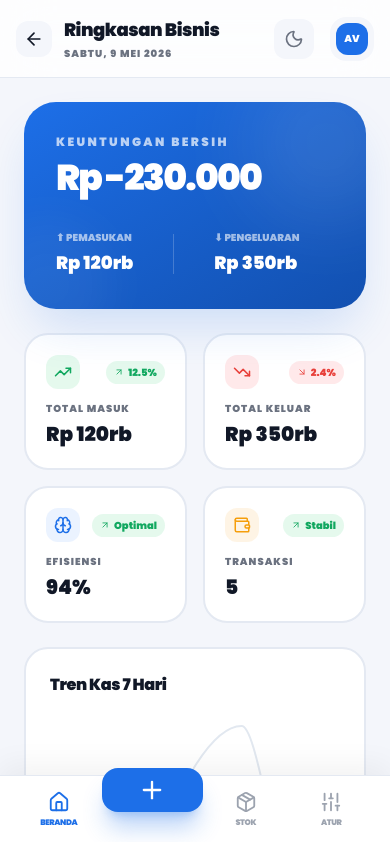
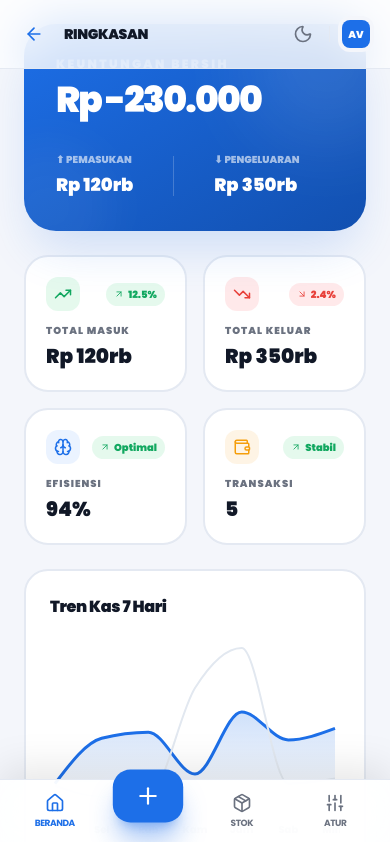
Before and after one commit to imanyunar/start, a React (Vite) app: page /smartflow in a window 390 px wide. Shown: the top 842 px of the page. Built offline with nearby package versions, Linux system fonts and the light colour scheme.

Commit message:
Fix SmartFlow mobile navbar consistency

```diff
--- a/src/pages/SmartFlowPage.tsx
+++ b/src/pages/SmartFlowPage.tsx
@@ -248,7 +248,7 @@ function DashboardPage({ transactions, onGoTransactions }: any) {
 export default function App() {
   const [tab, setTab] = useState('dashboard');
   const [transactions, setTransactions] = useState(INITIAL_TX);
-  const [isDark, setIsDark] = useState(false);
+  const [isDark, setIsDark] = useState(() => document.documentElement.classList.contains('dark'));
   const [inputText, setInputText] = useState('');
   const [toast, setToast] = useState('');
 
@@ -359,27 +359,26 @@ export default function App() {
       {/* Main Content Area */}
       <main className="lg:ml-72 pb-32">
         {/* Header */}
-        <header className="sticky top-0 z-40 bg-[var(--app-surface)]/80 backdrop-blur-xl border-b border-[var(--app-border)] px-4 lg:px-12 py-4 lg:py-5 flex justify-between items-center">
+        <header className="fixed top-0 right-0 left-0 lg:left-72 z-[1000] bg-[var(--app-surface)]/80 backdrop-blur-xl border-b border-[var(--app-border)] px-4 lg:px-12 py-4 flex justify-between items-center transition-all duration-300">
           <div className="flex items-center gap-3">
-            <Link to="/" className="lg:hidden p-2 bg-[var(--app-bg)] rounded-xl text-[var(--app-text)] hover:bg-[var(--app-border)] transition-all">
+            <Link to="/" className="lg:hidden p-2 hover:bg-[var(--app-bg)] rounded-xl text-blue-primary transition-all">
               <ArrowLeft size={20} />
             </Link>
             <div>
-              <h1 className="text-lg lg:text-2xl font-black text-[var(--app-text)]">
-                {tab === 'dashboard' ? 'Ringkasan Bisnis' : tab === 'transactions' ? 'Catat & Riwayat' : 'Pengaturan'}
+              <h1 className="text-sm lg:text-xl font-black text-[var(--app-text)] uppercase tracking-tight">
+                {tab === 'dashboard' ? 'Ringkasan' : tab === 'transactions' ? 'Transaksi' : tab === 'inventory' ? 'Gudang' : 'Setelan'}
               </h1>
-              <p className="text-[10px] font-black text-[var(--app-muted)] uppercase tracking-widest mt-0.5">Sabtu, 9 Mei 2026</p>
             </div>
           </div>
 
-          <div className="flex items-center gap-4">
-             <button onClick={() => setIsDark(!isDark)} className="lg:hidden p-2.5 bg-[var(--app-bg)] rounded-xl text-[var(--app-muted)]">
+          <div className="flex items-center gap-2 lg:gap-4">
+             <button onClick={() => setIsDark(!isDark)} className="p-2 text-[var(--app-muted)] hover:text-blue-primary transition-colors">
                {isDark ? <Sun size={20} /> : <Moon size={20} />}
              </button>
-             <div className="w-px h-6 bg-[var(--app-border)] hidden md:block"></div>
-             <div className="flex items-center gap-3 p-1.5 bg-[var(--app-bg)] rounded-2xl cursor-pointer">
-               <div className="w-8 h-8 rounded-xl bg-blue-primary text-white flex items-center justify-center text-[10px] font-black">AV</div>
-               <span className="text-xs font-black pr-2 hidden sm:block">Andi Vermont</span>
+             <div className="w-px h-4 bg-[var(--app-border)]"></div>
+             <div className="flex items-center gap-2 p-1 lg:p-1.5 bg-[var(--app-bg)] rounded-xl lg:rounded-2xl cursor-pointer">
+               <div className="w-7 h-7 lg:w-8 lg:h-8 rounded-lg lg:rounded-xl bg-blue-primary text-white flex items-center justify-center text-[10px] font-black">AV</div>
+               <span className="text-[10px] font-black pr-1 hidden sm:block">Andi Vermont</span>
              </div>
           </div>
         </header>
@@ -526,19 +525,19 @@ export default function App() {
       </main>
 
       {/* Bottom Nav (Mobile Only) */}
-      <nav className="lg:hidden fixed bottom-0 left-0 right-0 bg-[var(--app-surface)] border-t border-[var(--app-border)] flex justify-between items-center px-4 py-3 z-[100] shadow-[0_-10px_30px_rgba(0,0,0,0.05)]">
+      <nav className="lg:hidden fixed bottom-0 left-0 right-0 bg-[var(--app-surface)]/90 backdrop-blur-xl border-t border-[var(--app-border)] flex justify-around items-center px-2 py-2 z-[1000] shadow-[0_-10px_40px_rgba(0,0,0,0.1)] pb-safe">
         {navItems.map(item => (
           <button
             key={item.id}
             onClick={() => setTab(item.id)}
-            className={`flex flex-col items-center gap-1 flex-1 transition-all ${
+            className={`flex flex-col items-center justify-center gap-1 min-w-[64px] h-12 transition-all duration-300 ${
               item.special
-                ? 'bg-blue-primary text-white rounded-2xl p-2 -translate-y-5 shadow-xl shadow-blue-primary/30'
-                : tab === item.id ? 'text-blue-primary' : 'text-[var(--app-faint)]'
+                ? 'bg-blue-primary text-white rounded-2xl scale-110 -translate-y-4 shadow-xl shadow-blue-primary/40'
+                : tab === item.id ? 'text-blue-primary' : 'text-[var(--app-muted)]'
             }`}
           >
-            <item.icon size={item.special ? 28 : 22} />
-            {!item.special && <span className="text-[8px] font-black uppercase tracking-tighter">{item.label}</span>}
+            <item.icon size={item.special ? 24 : 20} />
+            {!item.special && <span className="text-[9px] font-bold uppercase tracking-tighter">{item.label}</span>}
           </button>
         ))}
       </nav>
```
